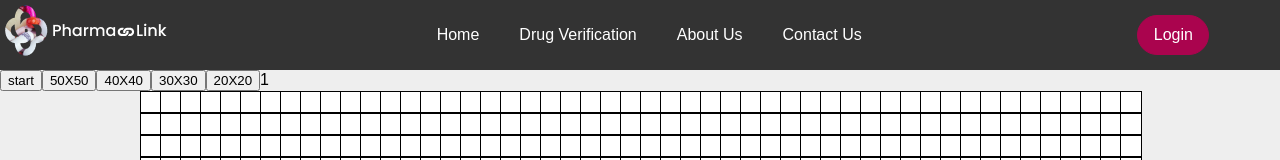
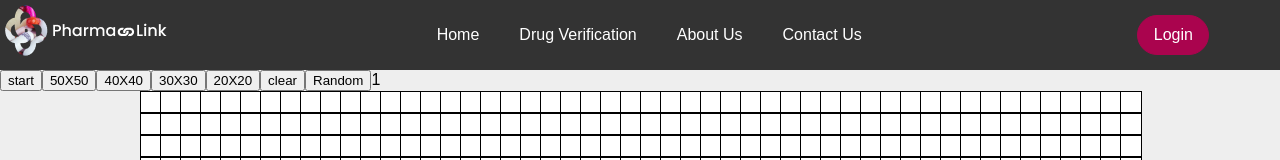
Before and after one commit to pharmalink001/pharmalink, a React (Create React App) app: page /Game in a window 1280 px wide. Shown: the top 160 px of the page. Built offline with nearby package versions, Linux system fonts and the light colour scheme.

Commit message:
done with lifegame

```diff
--- a/src/comp/Gameoflife/Board.js
+++ b/src/comp/Gameoflife/Board.js
@@ -10,7 +10,21 @@ const Board = ({active,setactive}) => {
     const [col, setcol] = useState(50)
     const [isRunning, setisRunning] = useState(false)
 
-
+    const randomize =()=>{
+        const arr = new Array()
+        for(let i=0;i<=row;i++){
+           arr.push(Array.from(Array(col), ()=> {
+               const random = Math.random()
+               if(random>0.7){
+                   return 1
+               }else{
+                   return 0
+               }
+           }))
+        }
+        return arr
+    }
+   ``
     const createGrid =()=>{
         const arr = new Array()
         for(let i=0;i<=row;i++){
@@ -52,7 +66,7 @@ const Board = ({active,setactive}) => {
 
 
                                             }
-                                            if(neighbors < 2 ){
+                                            if(g[i][j] === 1  && neighbors < 2 ){
                                                 gridCopy[i][j]= 0
 
                                             }else if(neighbors === 3 || neighbors ===2){
@@ -66,9 +80,7 @@ const Board = ({active,setactive}) => {
                                                 gridCopy[i][j] = 1
 
                                             }
-                                            let genration = gen
-                                                    genration +=1
-                                                    setgen(genration)
+
                                         })
                                 }
                             }
@@ -108,6 +120,13 @@ const Board = ({active,setactive}) => {
                 setrow(20)
                 setcol(20)
             }}>20X20</button>
+            <button onClick={()=>{
+                   setisRunning(false)
+                setgrid(createGrid)
+            }}>clear</button>
+            <button onClick={()=>{
+                 setgrid(randomize())
+            }}>Random</button>
            {gen}
         </div>
         <div style={{display:'flex',justifyContent:'center',alignItems:'center'}}>
```
